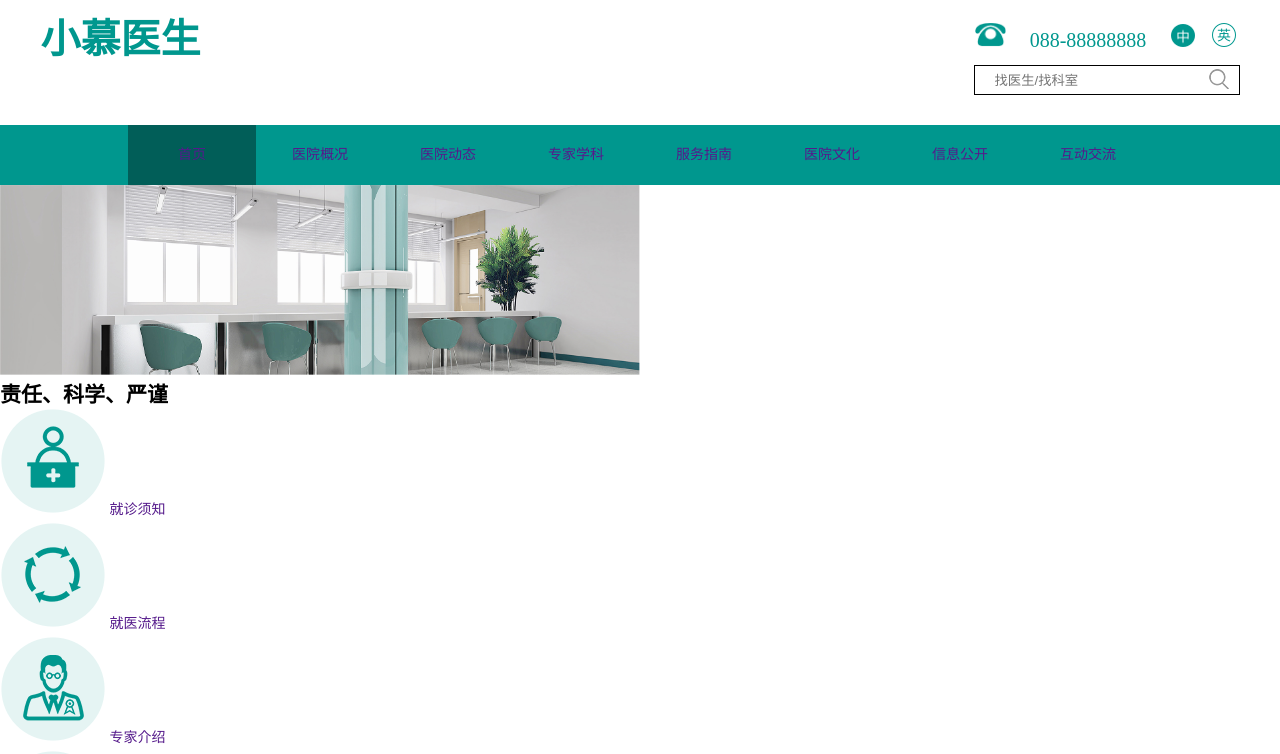
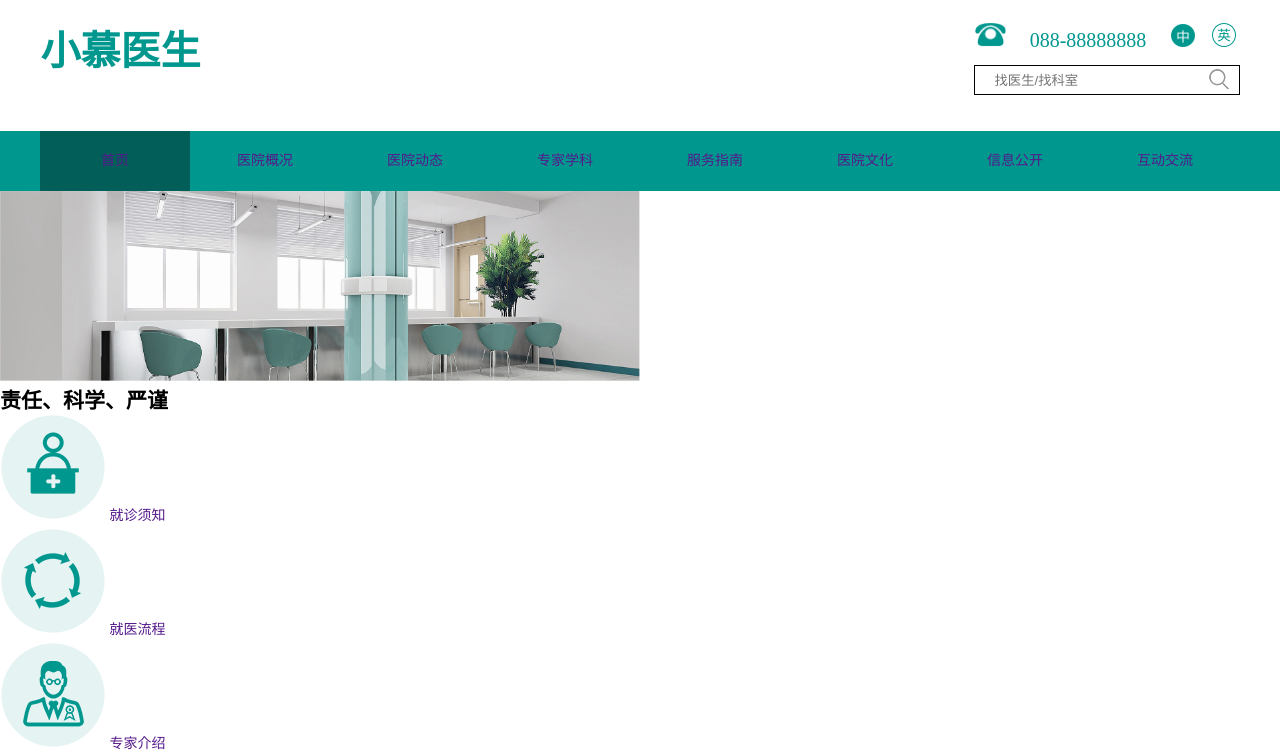
Before and after one commit to zeng19941107/W3C, a plain HTML site: page Learner-Projects/xmDoctor/index.html in a window 1280 px wide. Shown: the top 754 px of the page. Drawn offline with Linux system fonts and the light colour scheme.

Commit message:
练习4.1CSS自由编程，还是不是很熟练，过一遍，多选机会练习。

```diff
--- a/Learner-Projects/xmDoctor/css/css.css
+++ b/Learner-Projects/xmDoctor/css/css.css
@@ -29,7 +29,7 @@ header .header-top {
 header .header-top .logo {
   width: 192px;
   height: 63px;
-  padding-top: 27px;
+  padding-top: 39px;
   float: left;
   color: #00978E;
   font-size: 20px;
@@ -110,24 +110,24 @@ header .main-nav {
 
 header .main-nav ul {
   height: 60px;
-  width: 1024px;
+  width: 1200px;
   margin: 0 auto;
 }
 
 header .main-nav ul li {
   float: left;
-  width: 128px;
+  width: 150px;
   text-align: center;
   line-height: 60px;
 }
 
-header .main-nav ul .cur {
+header .main-nav ul .cur a{
   background-color: #015E58;
 }
 
 header .main-nav ul li a {
   display: block;
-  width: 128px;
+  width: 150px;
   height: 60px;
 }
 
--- /dev/null
+++ b/practice/css/css.css
@@ -0,0 +1,46 @@
+* {
+  margin: 0;
+  padding: 0;
+}
+
+ul {
+  list-style: none;
+}
+
+header {
+  background-color: #07cbc9;
+  height: 80px;
+}
+
+header .header-top {
+  width: 1200px;
+  margin: 0 auto;
+  overflow: hidden;
+}
+
+header .header-top .logo {
+  height: 48px;
+  margin-top: 16px;
+  margin-bottom: 16px;
+  float: left;
+}
+
+header .header-top .logo h1 {
+  height: 48px;
+}
+
+header .header-top .main-nav {
+  float: right;
+}
+
+header .header-top .main-nav ul li {
+  float: left;
+  font-size: 16px;
+  margin-right: 20px;
+  line-height: 80px;
+}
+
+header .header-top .main-nav ul li a {
+  color: white;
+  text-decoration: none;
+}
```
Also changed, not shown: practice/index.html (added, +28 -0 lines).
